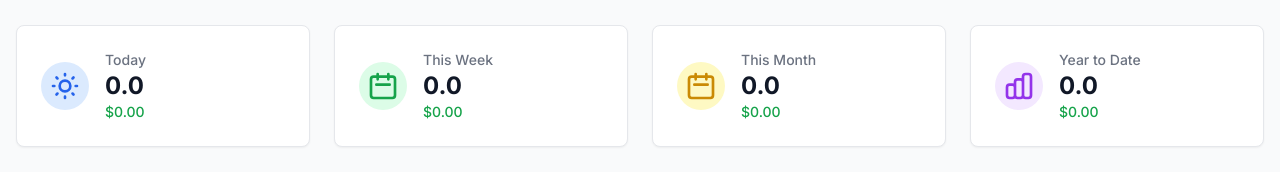
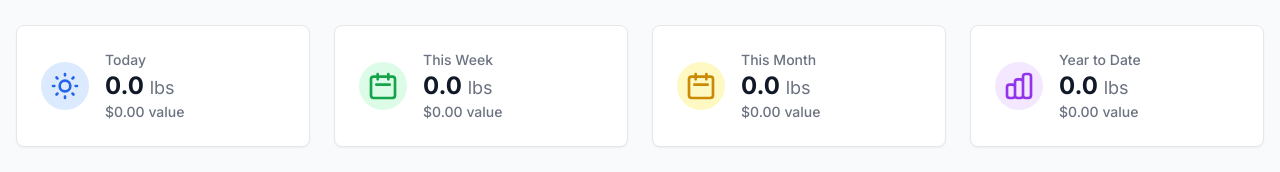
Before and after one commit to buckii/garden-for-all, a Vue app: page /dashboard in a window 1280 px wide. Shown: the part 215-387 px from the top of the page. Built offline with nearby package versions, Linux system fonts and the light colour scheme; no server answers; the database is empty; the HTML template or start-up script is replaced by a standard one.

Commit message:
Change default measure from dollars to lbs)

```diff
--- a/src/components/dashboard/Charts.vue
+++ b/src/components/dashboard/Charts.vue
@@ -13,7 +13,7 @@
             <div v-if="productionTrends.length > 0" class="space-y-2">
               <div v-for="(trend, index) in productionTrends.slice(-7)" :key="index" class="flex justify-between text-sm">
                 <span class="text-gray-600">{{ formatDate(trend.date) }}</span>
-                <span class="font-medium text-garden-green-600">${{ trend.value.toFixed(2) }}</span>
+                <span class="font-medium text-garden-green-600">{{ trend.quantity.toFixed(1) }} lbs</span>
               </div>
             </div>
             <p v-else class="text-sm text-gray-400">No trend data available</p>
@@ -43,9 +43,8 @@
                 <span class="text-sm font-medium text-gray-700">{{ item.name }}</span>
               </div>
               <div class="flex-shrink-0 flex items-center space-x-3">
-                <span class="text-sm text-gray-500">{{ item.quantity.toFixed(1) }}</span>
-                <span class="text-sm font-medium text-garden-green-600 w-16 text-right">
-                  ${{ item.value.toFixed(2) }}
+                <span class="text-sm font-medium text-garden-green-600 w-20 text-right">
+                  {{ item.quantity.toFixed(1) }} lbs
                 </span>
               </div>
             </div>
@@ -135,8 +134,8 @@
                 <span v-if="entry.harvester_name"> • {{ entry.harvester_name }}</span>
               </p>
             </div>
-            <div class="flex-shrink-0 text-sm font-medium text-garden-green-600">
-              ${{ getEntryValue(entry).toFixed(2) }}
+            <div class="flex-shrink-0 text-sm text-gray-500">
+              {{ getApproximateWeight(entry).toFixed(1) }} lbs
             </div>
           </div>
         </div>
@@ -199,6 +198,21 @@ const getEntryValue = (entry: HarvestEntry) => {
   return entry.quantity * (produceType?.conversion_factor || 0)
 }
 
+const getApproximateWeight = (entry: HarvestEntry) => {
+  // Convert different units to approximate pounds
+  if (entry.unit === 'pounds') {
+    return entry.quantity
+  } else if (entry.unit === 'pints') {
+    // Approximate: 1 pint ≈ 0.5 pounds (varies by produce)
+    return entry.quantity * 0.5
+  } else if (entry.unit === 'bunches') {
+    // Approximate: 1 bunch ≈ 0.25 pounds (varies by produce)
+    return entry.quantity * 0.25
+  }
+  // Default fallback
+  return entry.quantity * 0.3
+}
+
 const formatDate = (dateStr: string) => {
   return new Date(dateStr).toLocaleDateString('en-US', {
     month: 'short',
--- a/src/components/dashboard/CommitmentTracker.vue
+++ b/src/components/dashboard/CommitmentTracker.vue
@@ -44,7 +44,7 @@
           </div>
           <div class="text-right">
             <div class="text-sm font-medium text-gray-900">
-              ${{ progress.delivered.toFixed(2) }} / ${{ progress.committed.toFixed(2) }}
+              {{ progress.delivered.toFixed(1) }} / {{ progress.committed.toFixed(1) }} lbs
             </div>
             <div class="text-xs text-gray-500">
               {{ progress.percentage.toFixed(1) }}% complete
@@ -67,11 +67,11 @@
         <div class="grid grid-cols-2 md:grid-cols-4 gap-4 text-sm">
           <div>
             <span class="text-gray-500">Delivered:</span>
-            <div class="font-medium text-green-600">${{ progress.delivered.toFixed(2) }}</div>
+            <div class="font-medium text-green-600">{{ progress.delivered.toFixed(1) }} lbs</div>
           </div>
           <div>
             <span class="text-gray-500">Remaining:</span>
-            <div class="font-medium text-gray-900">${{ progress.remaining.toFixed(2) }}</div>
+            <div class="font-medium text-gray-900">{{ progress.remaining.toFixed(1) }} lbs</div>
           </div>
           <div v-if="progress.pantry.contact_info?.phone">
             <span class="text-gray-500">Contact:</span>
--- a/src/components/dashboard/ProductionSummary.vue
+++ b/src/components/dashboard/ProductionSummary.vue
@@ -12,10 +12,10 @@
         <div class="ml-4 flex-1">
           <div class="text-sm font-medium text-gray-500">Today</div>
           <div class="text-2xl font-bold text-gray-900">
-            {{ summary.today.quantity.toFixed(1) }}
+            {{ summary.today.quantity.toFixed(1) }} <span class="text-lg text-gray-500">lbs</span>
           </div>
-          <div class="text-sm text-green-600 font-medium">
-            ${{ summary.today.value.toFixed(2) }}
+          <div class="text-sm text-gray-500 font-medium">
+            ${{ summary.today.value.toFixed(2) }} value
           </div>
         </div>
       </div>
@@ -33,10 +33,10 @@
         <div class="ml-4 flex-1">
           <div class="text-sm font-medium text-gray-500">This Week</div>
           <div class="text-2xl font-bold text-gray-900">
-            {{ summary.week.quantity.toFixed(1) }}
+            {{ summary.week.quantity.toFixed(1) }} <span class="text-lg text-gray-500">lbs</span>
           </div>
-          <div class="text-sm text-green-600 font-medium">
-            ${{ summary.week.value.toFixed(2) }}
+          <div class="text-sm text-gray-500 font-medium">
+            ${{ summary.week.value.toFixed(2) }} value
           </div>
         </div>
       </div>
@@ -54,10 +54,10 @@
         <div class="ml-4 flex-1">
           <div class="text-sm font-medium text-gray-500">This Month</div>
           <div class="text-2xl font-bold text-gray-900">
-            {{ summary.month.quantity.toFixed(1) }}
+            {{ summary.month.quantity.toFixed(1) }} <span class="text-lg text-gray-500">lbs</span>
           </div>
-          <div class="text-sm text-green-600 font-medium">
-            ${{ summary.month.value.toFixed(2) }}
+          <div class="text-sm text-gray-500 font-medium">
+            ${{ summary.month.value.toFixed(2) }} value
           </div>
         </div>
       </div>
@@ -75,10 +75,10 @@
         <div class="ml-4 flex-1">
           <div class="text-sm font-medium text-gray-500">Year to Date</div>
           <div class="text-2xl font-bold text-gray-900">
-            {{ summary.year.quantity.toFixed(1) }}
+            {{ summary.year.quantity.toFixed(1) }} <span class="text-lg text-gray-500">lbs</span>
           </div>
-          <div class="text-sm text-green-600 font-medium">
-            ${{ summary.year.value.toFixed(2) }}
+          <div class="text-sm text-gray-500 font-medium">
+            ${{ summary.year.value.toFixed(2) }} value
           </div>
         </div>
       </div>
--- a/src/components/harvest/QuantityInput.vue
+++ b/src/components/harvest/QuantityInput.vue
@@ -85,10 +85,11 @@
       </div>
     </div>
 
-    <!-- Value Display -->
+    <!-- Quantity Summary -->
     <div v-if="quantity > 0" class="bg-gray-50 rounded-lg p-4 text-center">
-      <p class="text-lg text-gray-600">Estimated Value</p>
-      <p class="text-2xl font-bold text-garden-green-600">${{ estimatedValue.toFixed(2) }}</p>
+      <p class="text-lg text-gray-600">Total Harvest</p>
+      <p class="text-2xl font-bold text-garden-green-600">{{ quantity }} {{ selectedProduce.unit_type }}</p>
+      <p class="text-sm text-gray-500 mt-1">Est. value: ${{ estimatedValue.toFixed(2) }}</p>
     </div>
 
     <!-- Harvester Name (Optional) -->
--- a/src/views/DashboardView.vue
+++ b/src/views/DashboardView.vue
@@ -172,11 +172,11 @@
             <div v-if="selectedPantry.commitment_amounts">
               <h4 class="font-medium text-gray-700">Annual Commitments</h4>
               <div class="text-sm text-gray-600 space-y-1">
-                <p>Total: ${{ selectedPantry.commitment_amounts.total || 0 }}</p>
-                <p>Vegetables: ${{ selectedPantry.commitment_amounts.vegetables || 0 }}</p>
-                <p>Fruits: ${{ selectedPantry.commitment_amounts.fruits || 0 }}</p>
-                <p>Herbs: ${{ selectedPantry.commitment_amounts.herbs || 0 }}</p>
-                <p>Flowers: ${{ selectedPantry.commitment_amounts.flowers || 0 }}</p>
+                <p>Total: {{ selectedPantry.commitment_amounts.total || 0 }} lbs</p>
+                <p>Vegetables: {{ selectedPantry.commitment_amounts.vegetables || 0 }} lbs</p>
+                <p>Fruits: {{ selectedPantry.commitment_amounts.fruits || 0 }} lbs</p>
+                <p>Herbs: {{ selectedPantry.commitment_amounts.herbs || 0 }} lbs</p>
+                <p>Flowers: {{ selectedPantry.commitment_amounts.flowers || 0 }} lbs</p>
               </div>
             </div>
           </div>
```
Also changed, not shown: src/components/admin/FoodPantries.vue (+10 -10 lines), 1 other file (tests, documents, lock files or other folders).
